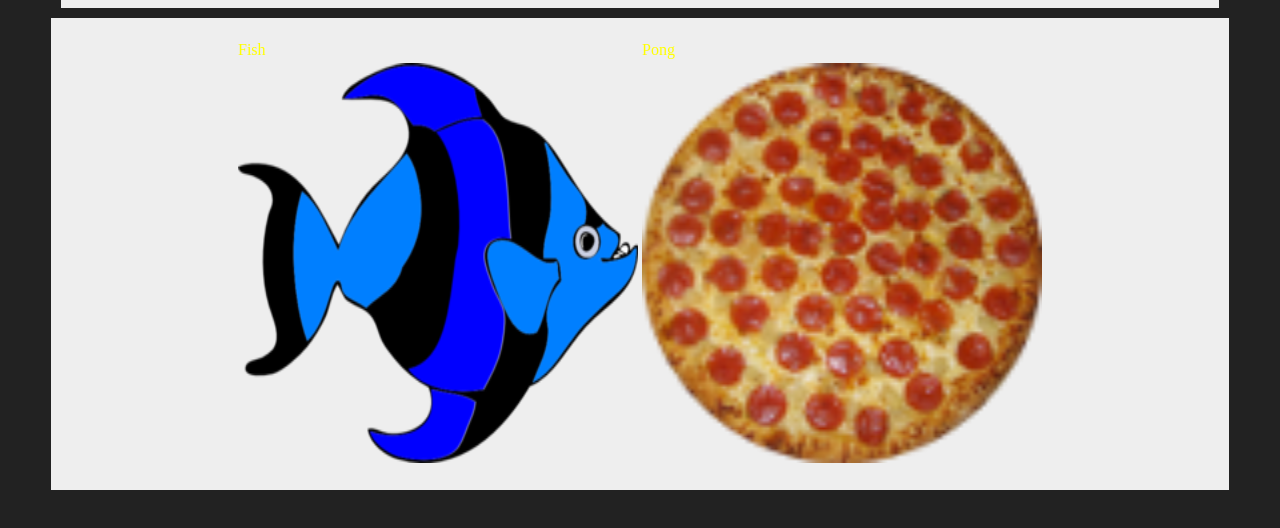
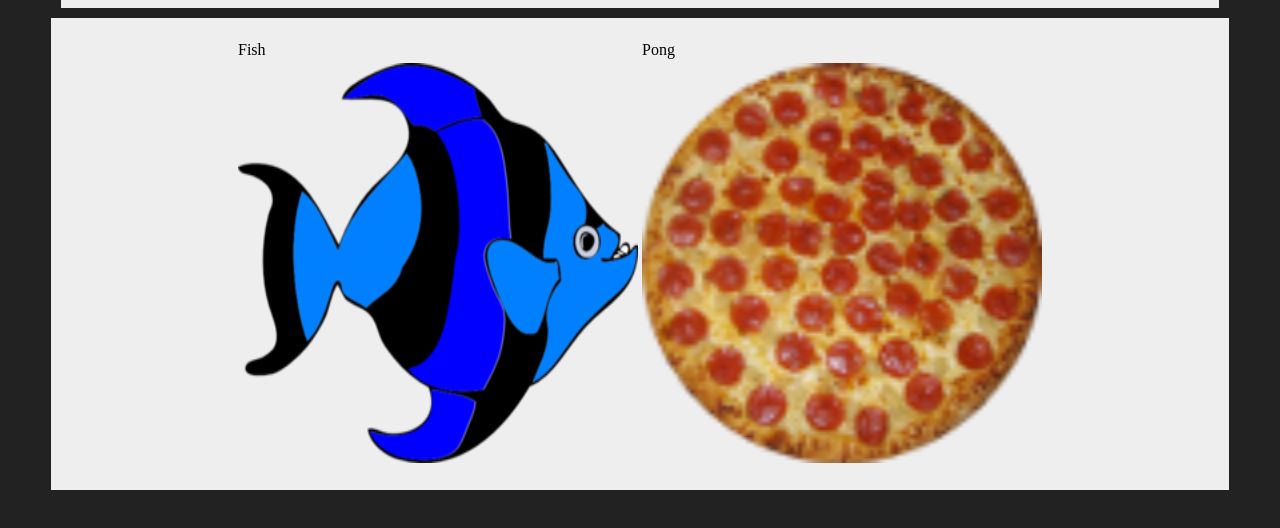
Before and after one commit to jediknightjared/jediknightjared.github.io, a plain HTML site: page games.html in a window 1280 px wide. Shown: the part 70-598 px from the top of the page. Drawn offline with Linux system fonts and the light colour scheme.

Commit message:
Update main.css

```diff
--- a/main.css
+++ b/main.css
@@ -1,5 +1,5 @@
 body{
-	color: #ff0;
+	color: #000;
 	background-color: #222;
 }
 
```
